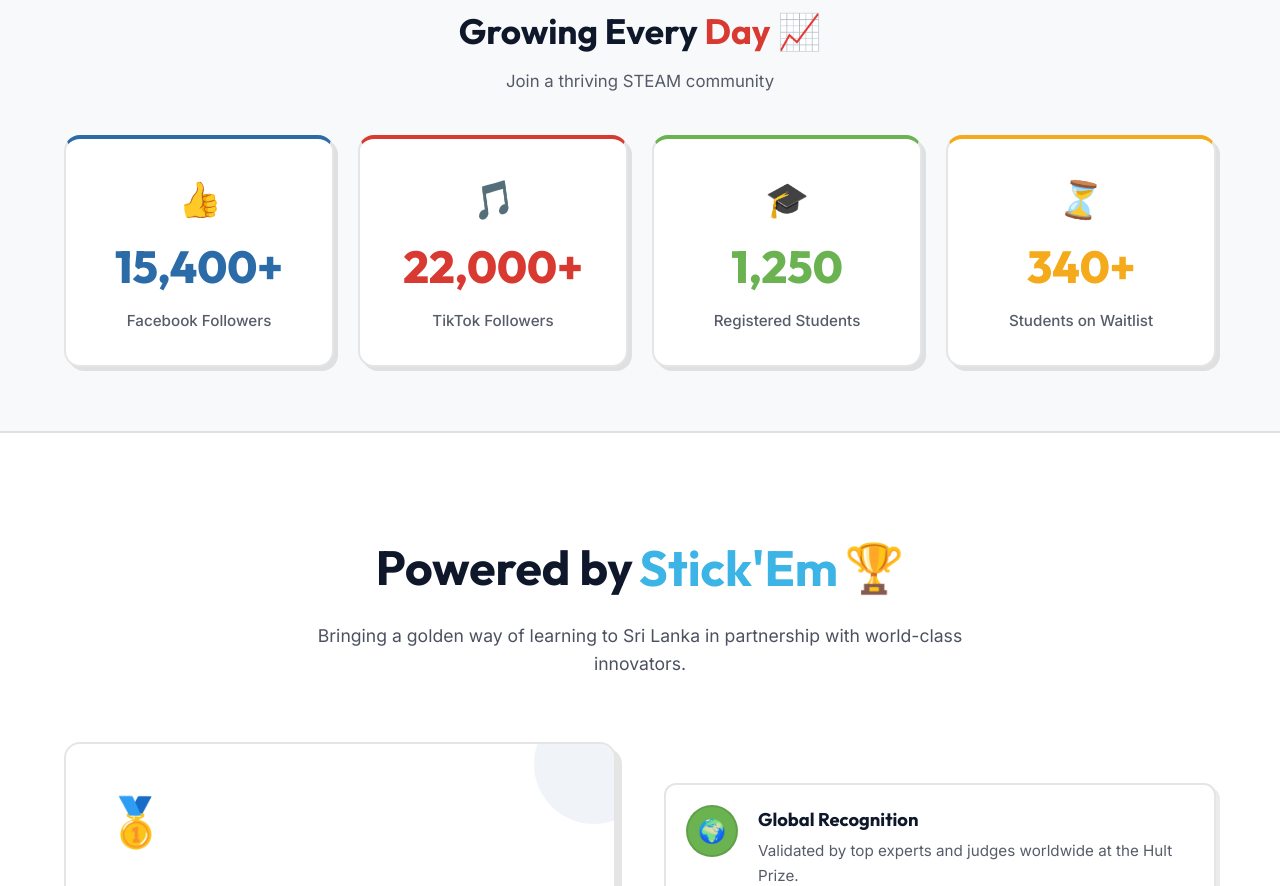
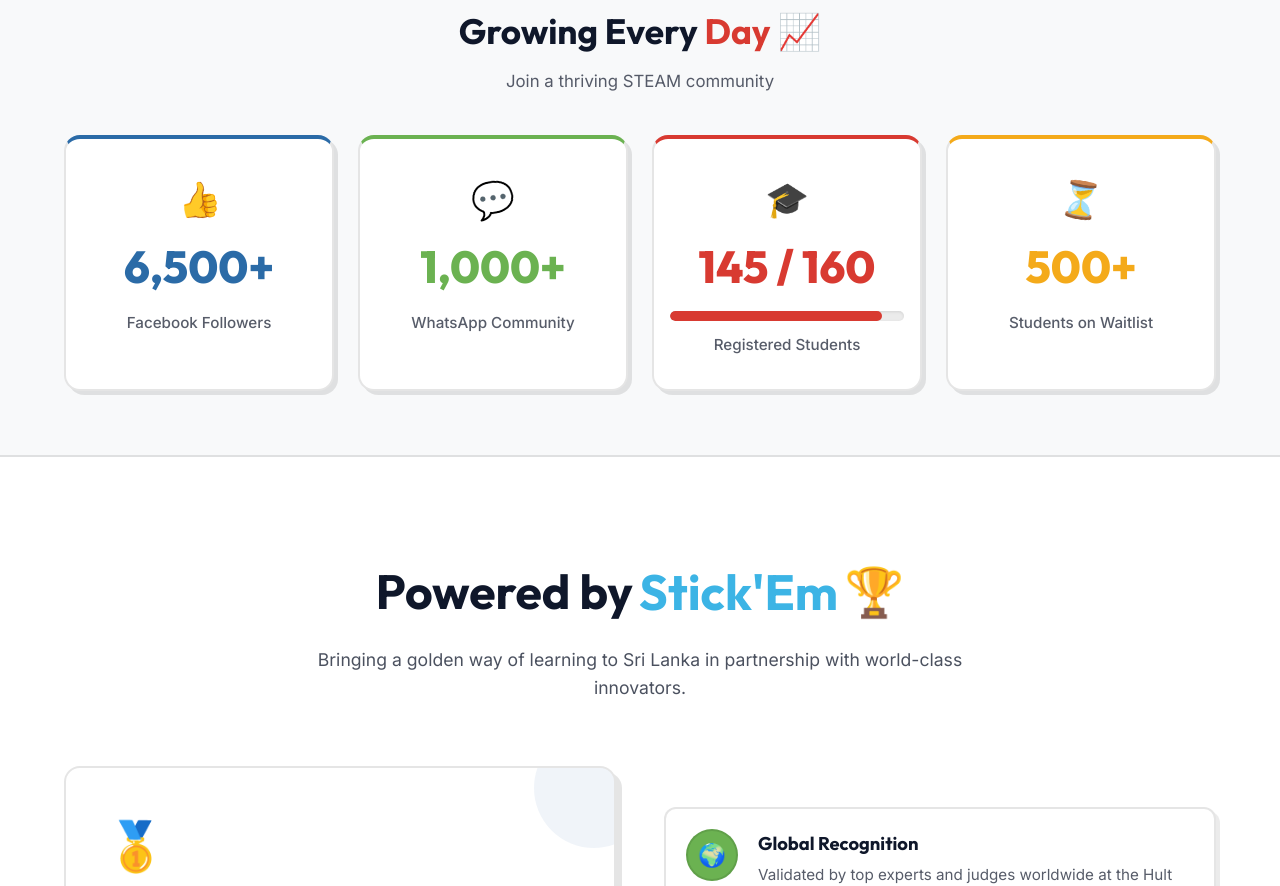
Before and after one commit to Himal-Gunawardhana/RobotSticks, a React (Vite) app: page / in a window 1280 px wide. Shown: the part 1140-2026 px from the top of the page. Built offline with nearby package versions, Linux system fonts and the light colour scheme.

Commit message:
feat: update stats and add progress bar

```diff
--- a/src/components/Stats.jsx
+++ b/src/components/Stats.jsx
@@ -4,14 +4,28 @@
 
 const CountUp = CountUpPkg.default || CountUpPkg;
 
-const statsData = [
-  { label: 'Facebook Followers', value: 15400, prefix: '', suffix: '+', emoji: '👍', color: 'var(--stickem-blue)' },
-  { label: 'TikTok Followers',   value: 22000, prefix: '', suffix: '+', emoji: '🎵', color: 'var(--stickem-red)' },
-  { label: 'Registered Students',value: 1250,  prefix: '', suffix: '',  emoji: '🎓', color: 'var(--stickem-green)' },
-  { label: 'Students on Waitlist',value: 340,  prefix: '', suffix: '+', emoji: '⏳', color: 'var(--stickem-yellow)' },
-];
+const Stats = () => {
+  const whatsappMembers = 1000;
+  const waitlist = Math.floor(whatsappMembers / 2);
+  const maxStudents = 160;
+  const registeredStudents = 145; // Current registered students Example (approaching max)
 
-const Stats = () => {
+  const statsData = [
+    { label: 'Facebook Followers', value: 6500, prefix: '', suffix: '+', emoji: '👍', color: 'var(--stickem-blue)' },
+    { label: 'WhatsApp Community', value: whatsappMembers, prefix: '', suffix: '+', emoji: '💬', color: 'var(--stickem-green)' },
+    {
+      label: 'Registered Students',
+      value: registeredStudents,
+      max: maxStudents,
+      prefix: '',
+      suffix: ` / ${maxStudents}`,
+      emoji: '🎓',
+      color: 'var(--stickem-red)',
+      isBar: true
+    },
+    { label: 'Students on Waitlist', value: waitlist, prefix: '', suffix: '+', emoji: '⏳', color: 'var(--stickem-yellow)' },
+  ];
+
   return (
     <section className="stats-section">
       <div className="container">
@@ -58,7 +72,20 @@
                   suffix={stat.suffix}
                 />
               </div>
-              <div className="stat-label">{stat.label}</div>
+
+              {stat.isBar && (
+                <div style={{ marginTop: '0.5rem', marginBottom: '0.75rem', width: '100%', height: '10px', background: 'rgba(0,0,0,0.08)', borderRadius: '5px', overflow: 'hidden', boxShadow: 'inset 0 1px 3px rgba(0,0,0,0.1)' }}>
+                  <motion.div
+                    initial={{ width: 0 }}
+                    whileInView={{ width: `${(stat.value / stat.max) * 100}%` }}
+                    viewport={{ once: true }}
+                    transition={{ duration: 1.5, delay: 0.5, ease: "easeOut" }}
+                    style={{ height: '100%', background: stat.color, borderRadius: '5px' }}
+                  />
+                </div>
+              )}
+
+              <div className="stat-label" style={{ marginTop: stat.isBar ? '0' : '0.5rem' }}>{stat.label}</div>
             </motion.div>
           ))}
         </div>
```
